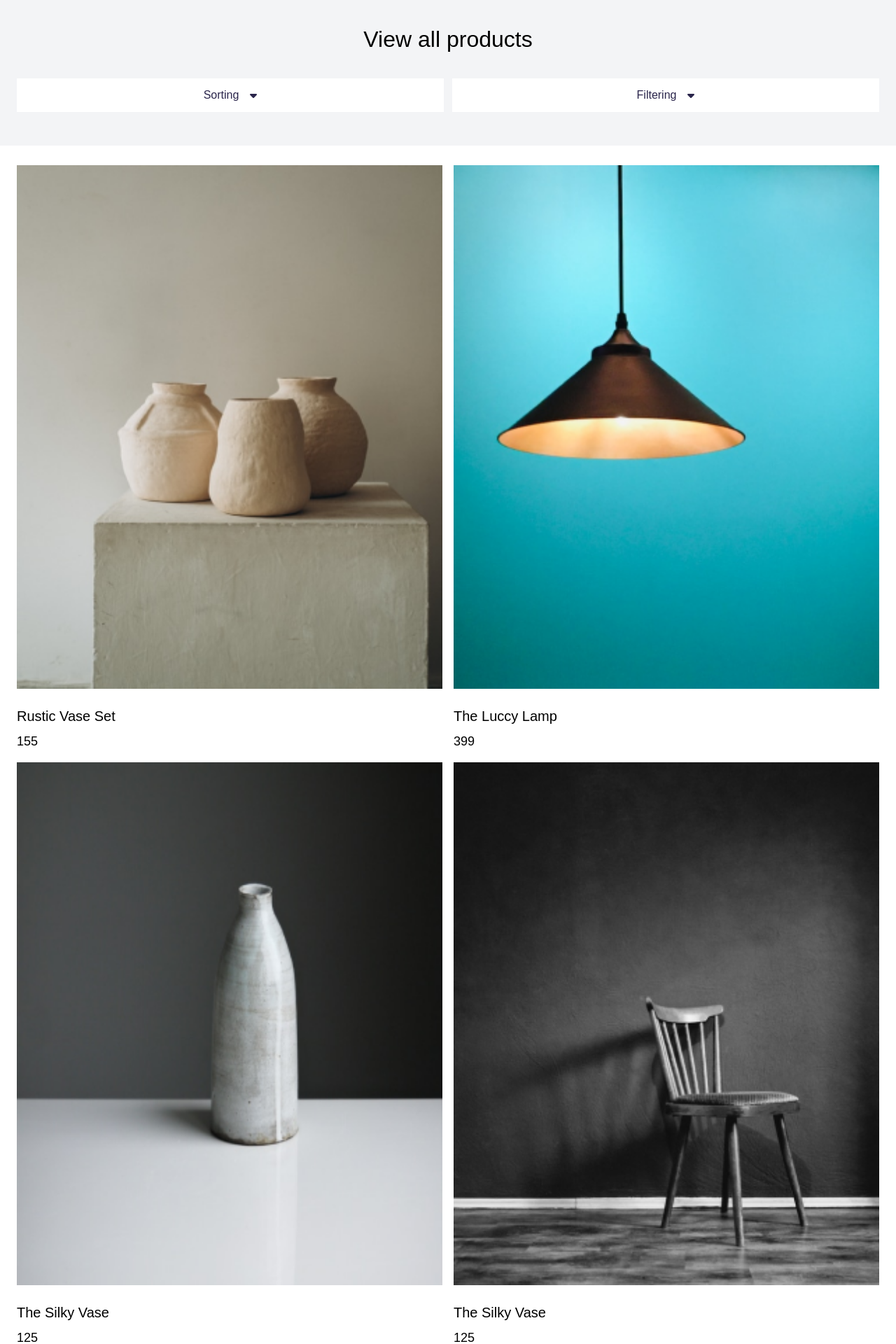
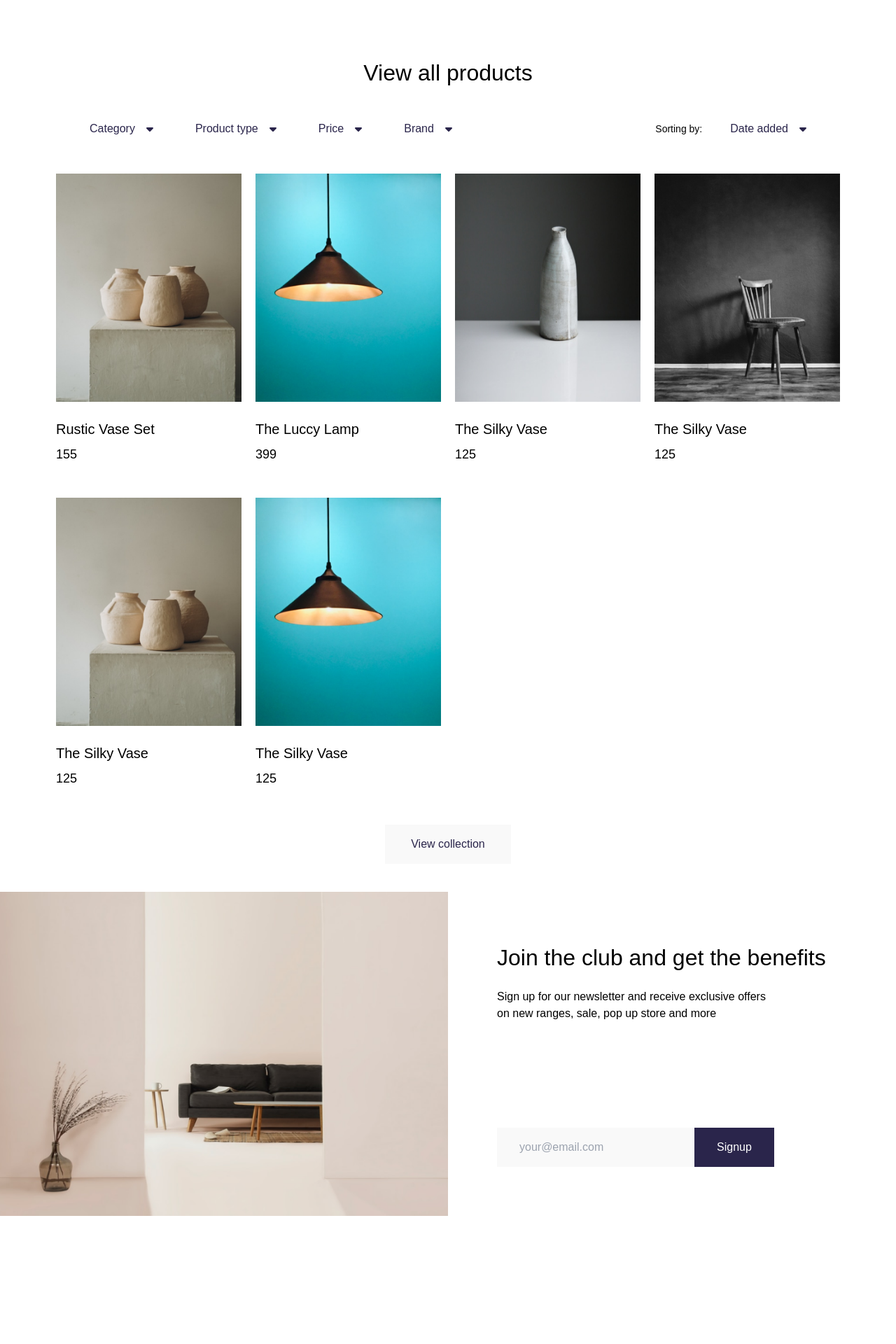
Before and after one commit to vuhuy172dh/ecommerce-website, a React (Create React App) app: page /ProductListing in a window 1280 px wide. Shown: the top 1920 px of the page at 70% size. After the commit the page ends 1737 px from the top, so only its background shows below. Built offline with nearby package versions, Linux system fonts and the light colour scheme; a web font is replaced by a local one.

Commit message:
#3 Responsive for laptop, fix productItem conponent

```diff
--- a/src/components/productItem.jsx
+++ b/src/components/productItem.jsx
@@ -1,7 +1,7 @@
 
 function ProductItem({Img, Name, Price}) {
   return (
-    <div>
+    <div className="pb-5">
       <img className="w-full object-cover" src= {Img} alt={Name}/>
       <h4 className="mt-6 mb-2 text-h4">{Name}</h4>
       <h4 className="text-[18px]">{Price}</h4>
--- a/src/pages/productListing.jsx
+++ b/src/pages/productListing.jsx
@@ -5,6 +5,7 @@ import img1 from '../assets/images/ThreeVases.png'
 import img2 from '../assets/images/CeilingLamp.png'
 import img3 from '../assets/images/SingleVase.png'
 import img4 from '../assets/images/DarkChair.png'
+import clubImg from '../assets/images/features3.png'
 
 function ProductListingPage() {
 
@@ -48,25 +49,58 @@ function ProductListingPage() {
   ]
 
   return (
-    <div className='w-[100%]'>
-      <div className="h-52 bg-gray-100 pt-8 px-6">
-        <h2 className="text-center mb-8 text-h2">View all products</h2>
-        <div className="flex gap-3">
+    <div>
+      {/* this is Header component */}
+      <header className=" bg-gray-100 py-8 px-6 laptop:bg-white laptop:pt-20 laptop:pb-3 laptop:px-20">
+        <h2 className="text-center mb-10 text-h2 laptop:mb-8">View all products</h2>
+        <div className="flex gap-3 laptop:hidden">
           <Button Size="small" Color='white' IconRight>Sorting</Button>
           <Button Size="small" Color='white' IconRight>Filtering</Button>
         </div>
-      </div>
-      <div className='px-6 py-7'>
-        <div className="grid grid-cols-2 gap-4">
+
+        {/* this is Navigation component */}
+        <nav className="hidden laptop:flex justify-between items-center px-6">
+          <div className="flex items-center gap-3">
+            <Button Size="small" Color='white' IconRight>Category</Button>
+            <Button Size="small" Color='white' IconRight>Product type</Button>
+            <Button Size="small" Color='white' IconRight>Price</Button>
+            <Button Size="small" Color='white' IconRight>Brand</Button>
+          </div>
+          <div className="flex items-center">
+            <p className="mr-4 text-[14px] font-normal font-satoshi">Sorting by:</p>
+            <Button Size="small" Color='white' IconRight>Date added</Button>
+          </div>
+        </nav>
+      </header>
+
+      {/* this is list Product component */}
+      <div className="px-6 py-7 laptop:px-20 laptop:pb-10">
+        <div className="grid grid-cols-2 gap-4 laptop:grid-cols-4 laptop:gap-x-5 laptop:gap-y-7">
               {
                 productItems.map(item => (
                   <ProductItem key={item.id} Img={item.imgUrl} Name={item.name} Price={item.price}/>
                 ))
               }
         </div>
-        <div className="flex mt-8">
+        {/* Load more Button */}
+        <div className="flex mt-8 laptop:max-w-[180px] laptop:mx-auto">
           <Button Color='secondary'>View collection</Button>
         </div>
+      </div>
+
+      {/* this is Contact component */}
+      <div className="hidden laptop:flex">
+          <img className="w-[50%]" src={clubImg} alt="join club" />
+          <div className="w-[50%] object-cover p-[70px] flex flex-col justify-between">
+              <div>
+                <h3 className="text-h2">Join the club and get the benefits</h3>
+                <p className="text-h5 my-5 w-[80%]">Sign up for our newsletter and receive exclusive offers on new ranges, sale, pop up store and more</p>
+              </div>
+              <div className="flex w-[80%]">
+                <input className="flex-1 bg-light_grey pl-8 outline-none" type="text" placeholder="your@email.com"/>
+                <div className="w-[118px]"><Button Color="primary">Signup</Button></div>
+              </div>
+          </div>
       </div>
     </div>
   )
```
